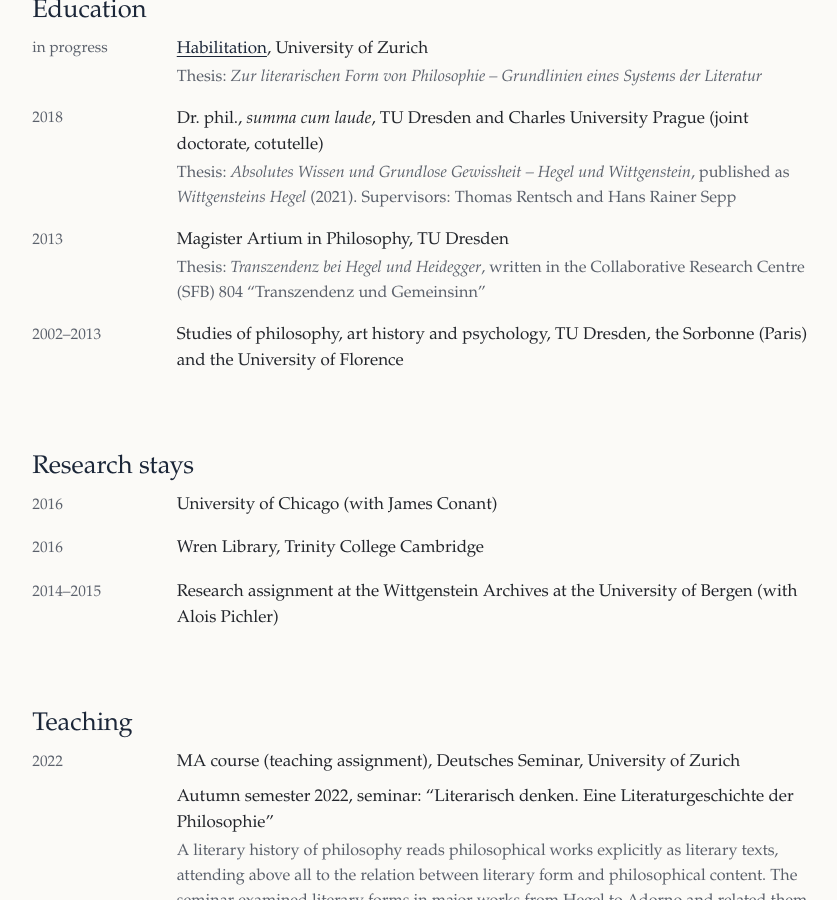
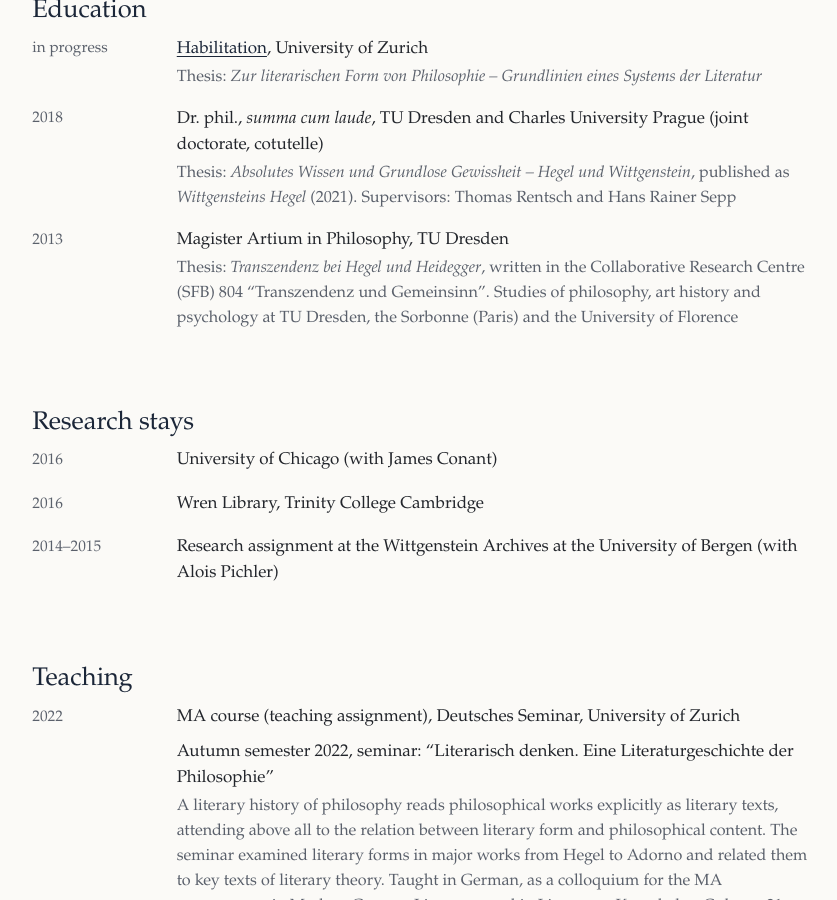
Before and after one commit to dralexanderberg/website, a Jekyll site: the page built from cv/index.html, in a window 1280 px wide and 900 px high, scrolled down 734 px. Shown: the whole window, without its empty margins (68-905 px from the left). Built offline with Jekyll 4.4.1, drawn with Linux system fonts in a browser that asks for light colours.

Commit message:
CV: degrees by year of completion; studies summarized without dates
- Education no longer has a dated entry "2002–2013 Studies ..."; the
  places of study (TU Dresden, Sorbonne, Florence) are named under the
  Magister Artium (2013), as is usual in academic CVs
- The student council entry keeps its content but no longer shows years

Co-Authored-By: Claude Opus 5.5 <noreply@anthropic.com>
Claude-Session: https://claude.ai/code/session_01DaTNutaFvg9aFZdq3qhdu7

```diff
--- a/_data/cv.yml
+++ b/_data/cv.yml
@@ -65,11 +65,7 @@ education:
 - years: "2013"
   title: Magister Artium in Philosophy
   place: TU Dresden
-  note: "Thesis: *Transzendenz bei Hegel und Heidegger*, written in the Collaborative Research Centre (SFB) 804 “Transzendenz und Gemeinsinn”"
-
-- years: 2002–2013
-  title: Studies of philosophy, art history and psychology
-  place: TU Dresden, the Sorbonne (Paris) and the University of Florence
+  note: "Thesis: *Transzendenz bei Hegel und Heidegger*, written in the Collaborative Research Centre (SFB) 804 “Transzendenz und Gemeinsinn”. Studies of philosophy, art history and psychology at TU Dresden, the Sorbonne (Paris) and the University of Florence"
 
 research_stays:
 
@@ -238,8 +234,7 @@ service:
 
 - title: Peer review for *Topoi* (Springer Nature)
 
-- years: 2002–2005
-  title: Deputy speaker of the student council of the Faculty of Philosophy (three terms)
+- title: Deputy speaker of the student council of the Faculty of Philosophy (three terms)
   place: TU Dresden
   note: Student member of the Institute Council of Philosophy, the Study Commission for Philosophy, the Examination Board and the library commission of the Saxon State and University Library
 
```
